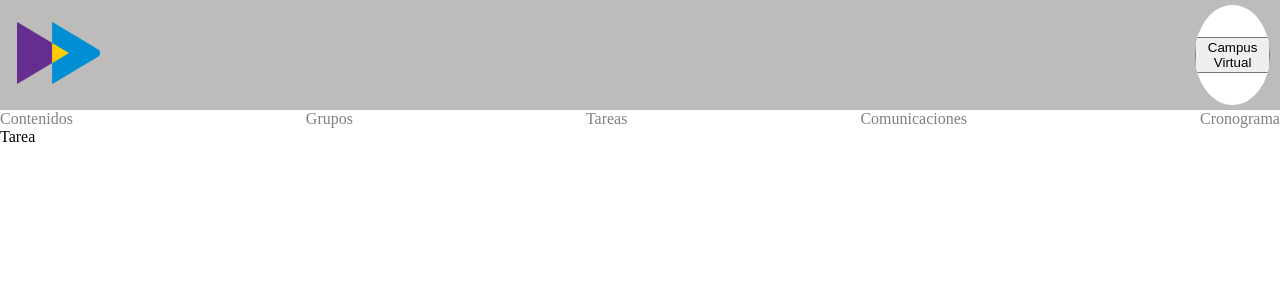
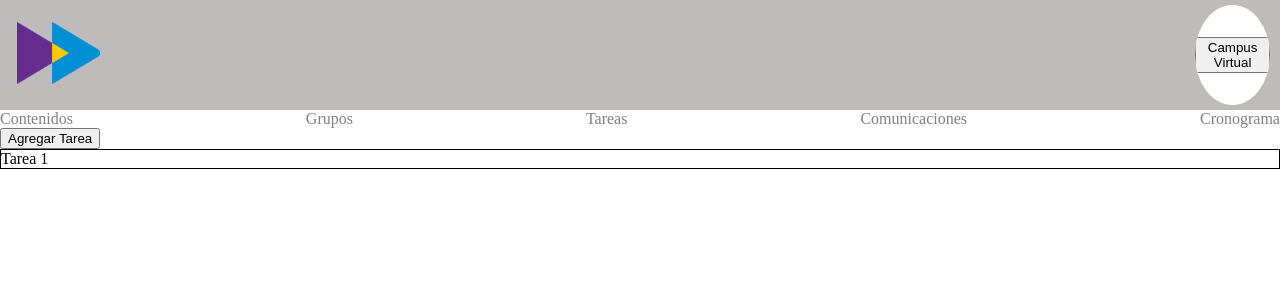
Before and after one commit to SeguRuiz/Intranet-2.0, a React (Vite) app in the folder intranet-frontend/: page /cursos/1/tareas in a window 1280 px wide. Shown: the top 300 px of the page. Built offline with nearby package versions, Linux system fonts and the light colour scheme.

Commit message:
edicion del archivo tarea

```diff
--- a/intranet-frontend/src/components/Home/cursos/Tarea/Tarea.jsx
+++ b/intranet-frontend/src/components/Home/cursos/Tarea/Tarea.jsx
@@ -1,9 +1,13 @@
-import React from 'react'
+import React from "react";
+import "./tarea.css"
 
 const Tarea = () => {
   return (
-    <div>Tarea</div>
-  )
-}
+    <div>
+      <button>Agregar Tarea</button>
+      <div className="content_HW">Tarea 1</div>
+    </div>
+  );
+};
 
-export default Tarea
+export default Tarea;
--- /dev/null
+++ b/intranet-frontend/src/components/Home/cursos/Tarea/tarea.css
@@ -0,0 +1,3 @@
+.content_HW {
+  border: 1px black solid;
+}
--- a/intranet-frontend/src/routes/Routing.jsx
+++ b/intranet-frontend/src/routes/Routing.jsx
@@ -28,7 +28,6 @@ export const Routing = () => {
           <Route path="/ingles" element={<Ingles />} />
           <Route path="/cursos" element={<Cursos />} />
 
-          <Route path="/cursos/grupos" element={<Grupo />} />
           <Route path="/cursos/:id_curso/tareas" element={<Tarea />} />
           <Route
             path="/cursos/:id_curso/comunicaciones"
```
